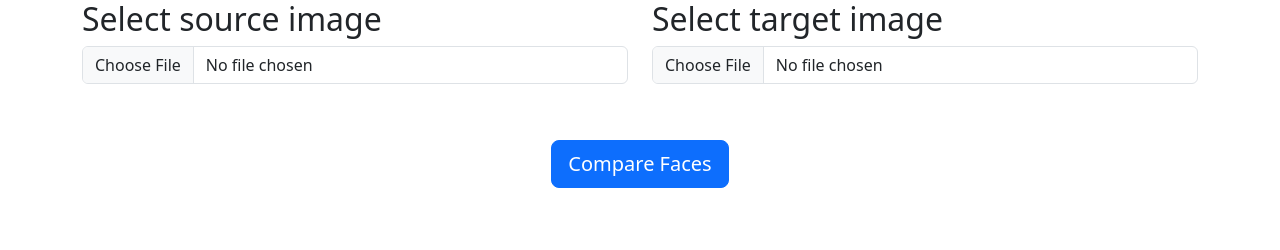
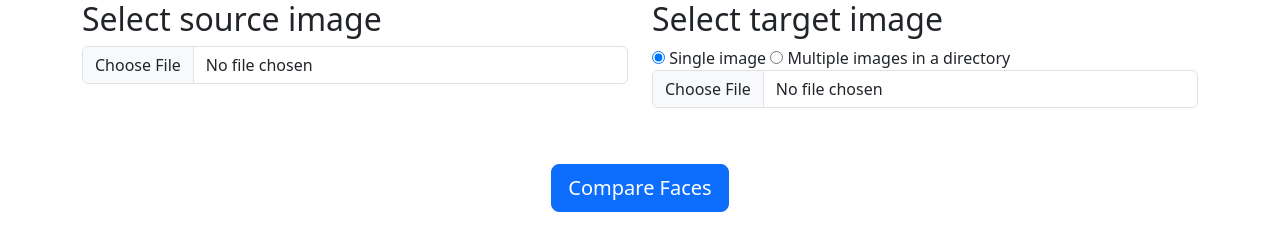
Before and after one commit to irwansetiawan/face-search-ai, a website with bundled scripts: page src/static/index.html in a window 1280 px wide. Built offline with nearby package versions, Linux system fonts and the light colour scheme.

Commit message:
Add radio selection for single/multiple targets

```diff
--- a/src/static/index.html
+++ b/src/static/index.html
@@ -22,7 +22,14 @@
                     </div>
                     <div class="col">
                         <h2>Select target image</h2>
-                        <input type="file" name="target" id="target" class="form-control mb-3">
+                        <div>
+                            <input type="radio" name="targetType" value="single" id="targetTypeSingle" checked>
+                            <label for="targetTypeSingle">Single image</label>
+                            <input type="radio" name="targetType" value="directory" id="targetTypeDirectory">
+                            <label for="targetTypeDirectory">Multiple images in a directory</label>
+                        </div>
+                        <input type="file" name="target" id="targetSingle" class="form-control mb-3">
+                        <input type="file" name="target" id="targetDirectory" class="form-control mb-3" webkitdirectory multiple>
                         <div class="image-container position-relative text-center"><img id="targetImg"></div>
                     </div>
                 </div>
--- a/src/static/index.ts
+++ b/src/static/index.ts
@@ -1,3 +1,22 @@
+const radioTargetSingle = document.getElementById('targetTypeSingle') as HTMLInputElement;
+const radioTargetDirectory = document.getElementById('targetTypeDirectory') as HTMLInputElement;
+const targetSingle = document.getElementById('targetSingle') as HTMLInputElement;
+const targetDirectory = document.getElementById('targetDirectory') as HTMLInputElement;
+
+radioTargetSingle.addEventListener('change', targetChanged);
+radioTargetDirectory.addEventListener('change', targetChanged);
+
+function targetChanged(event?: Event) {
+    targetSingle.style.display = 'none';
+    targetDirectory.style.display = 'none';
+    if (radioTargetSingle.checked) {
+        targetSingle.style.display = 'block';
+    } else if (radioTargetDirectory.checked) {
+        targetDirectory.style.display = 'block';
+    }
+}
+targetChanged();
+
 const sourceImg = document.getElementById('sourceImg') as HTMLImageElement;
 const sourceInput = document.getElementById('source') as HTMLInputElement;
 sourceImg.addEventListener('load', (event) => {
@@ -15,7 +34,7 @@ sourceInput?.addEventListener('change', (event) => {
 });
 
 const targetImg = document.getElementById('targetImg') as HTMLImageElement;
-const targetInput = document.getElementById('target') as HTMLInputElement;
+const targetInput = document.getElementById('targetSingle') as HTMLInputElement;
 targetImg.addEventListener('load', (event) => {
     const thisImg = event.currentTarget as HTMLImageElement;
     console.log('Image size: ', thisImg.clientWidth, thisImg.clientHeight)
```
